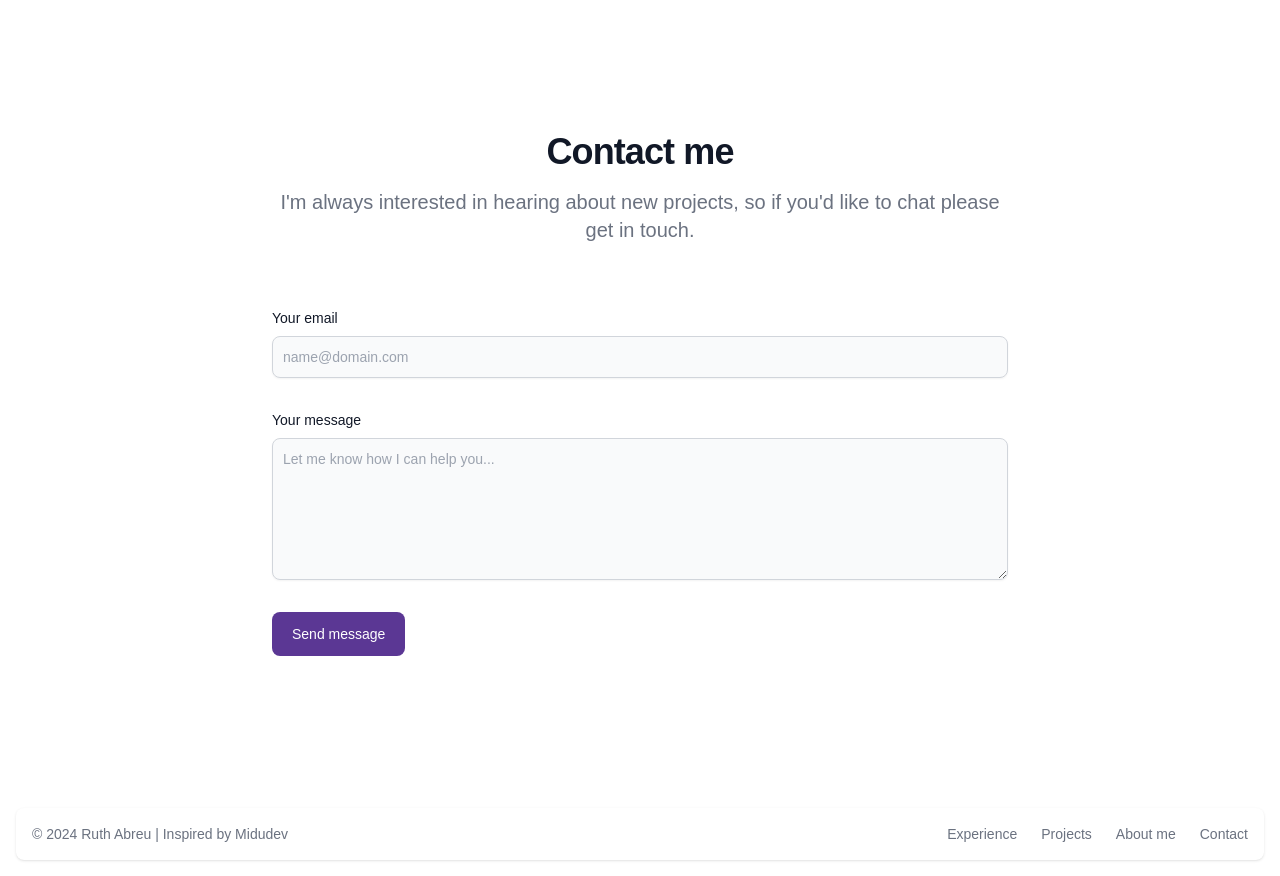
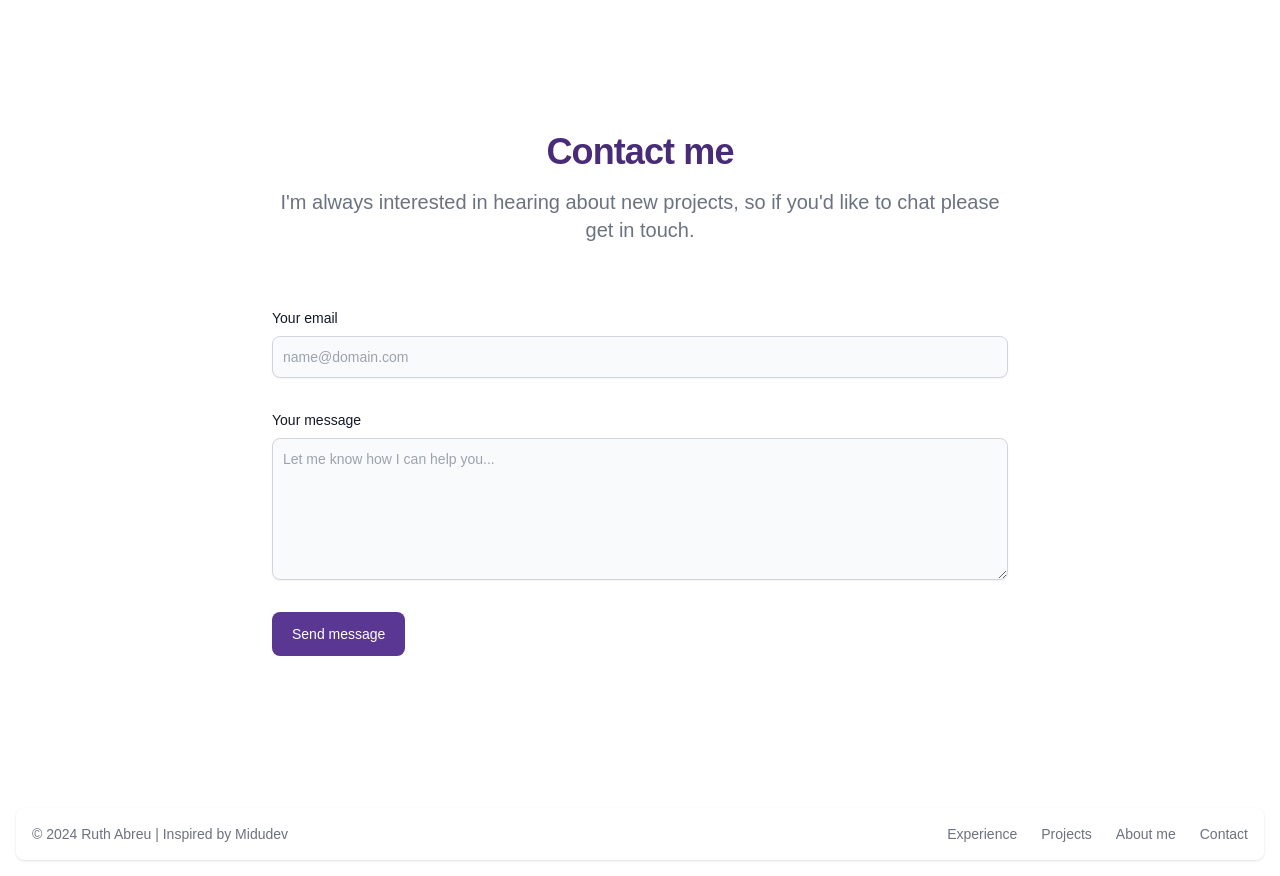
Before and after one commit to Ruthmy/portfolio, an Astro site: page / in a window 1280 px wide. Shown: the part 2540-3416 px from the top of the page. Built offline with nearby package versions, Linux system fonts and the light colour scheme; Astro itself is replaced by a stand-in of ours.

Commit message:
Modified 'Contact.astro' - Change color of h2 tag in the light version.

```diff
--- a/src/components/Contact.astro
+++ b/src/components/Contact.astro
@@ -4,7 +4,7 @@
 
 <div class="py-8 lg:py-16 px-4 mx-auto max-w-screen-md">
   <h2
-    class="mb-4 text-4xl tracking-tight font-extrabold text-center text-gray-900 dark:text-white"
+    class="mb-4 text-4xl tracking-tight font-extrabold text-center text-primary-800 dark:text-white"
   >
     Contact me
   </h2>
```
